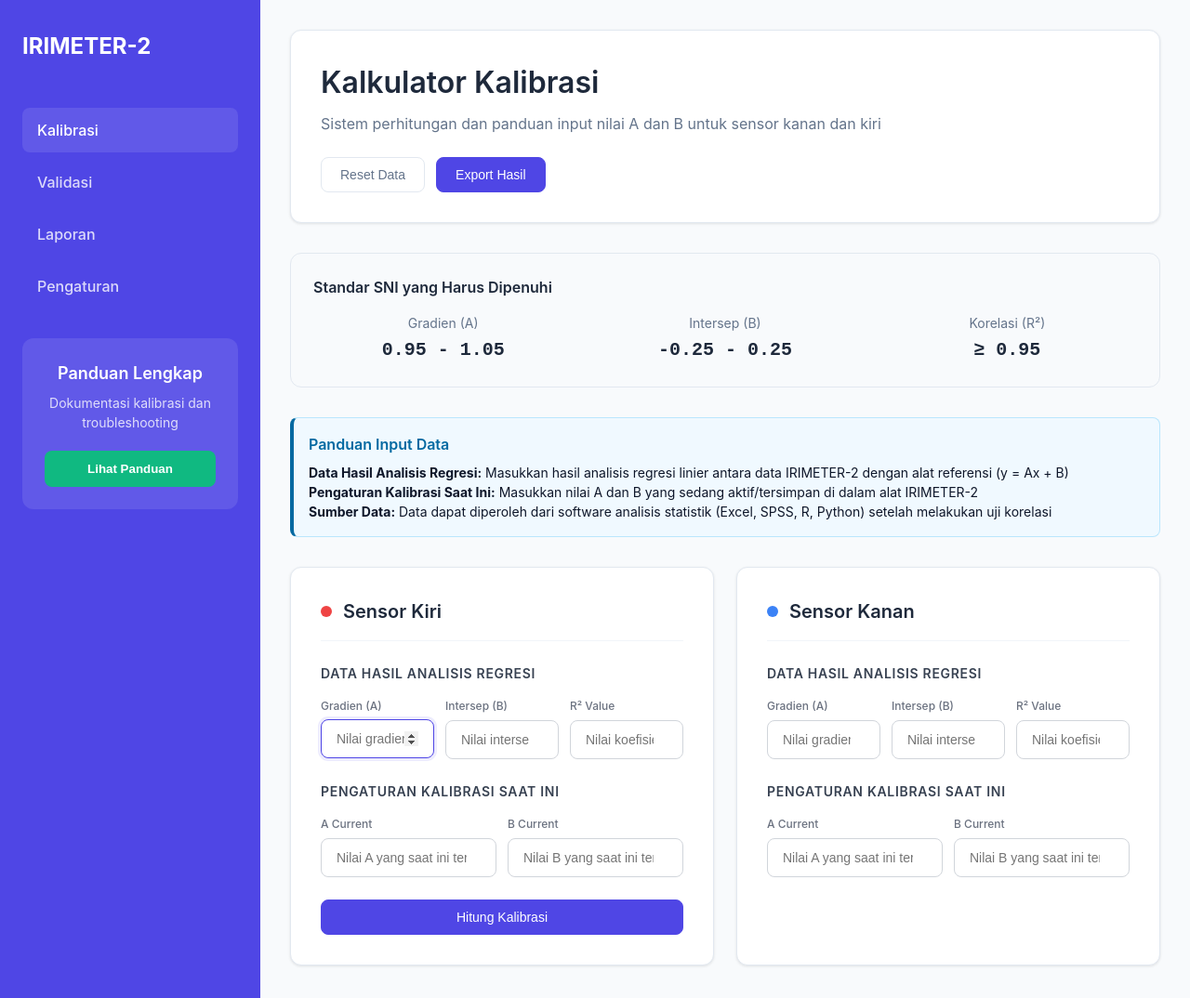
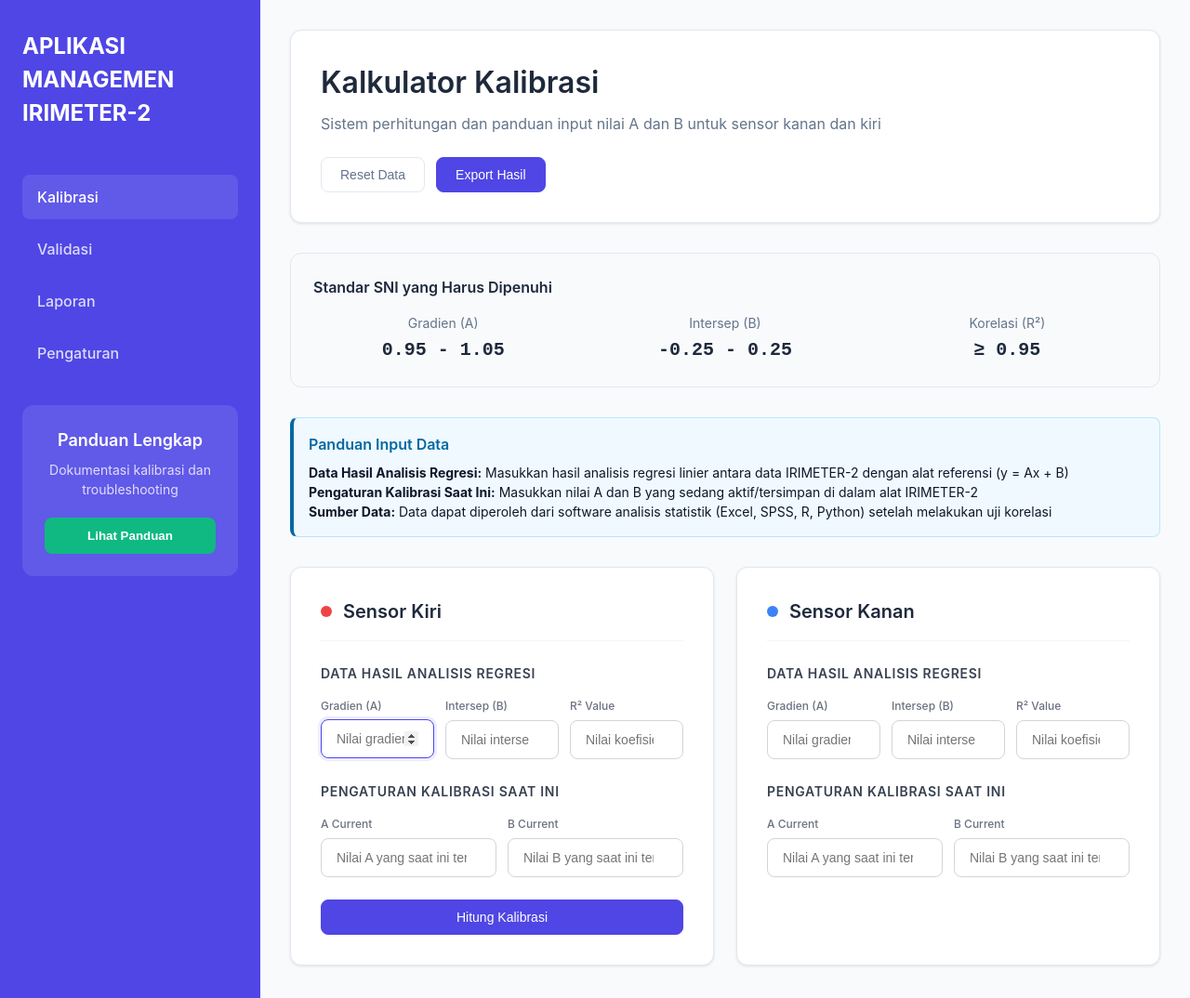
Before and after one commit to adjie9999/irimeter-calibration, a plain HTML site: page index.html in a window 1280 px wide. Shown: the top 1074 px of the page at 93% size. Drawn offline with Linux system fonts and the light colour scheme.

Commit message:
Update index.html

```diff
--- a/index.html
+++ b/index.html
@@ -438,7 +438,7 @@
 <body>
     <div class="main-container">
         <div class="sidebar">
-            <div class="logo">IRIMETER-2</div>
+            <div class="logo">APLIKASI MANAGEMEN IRIMETER-2</div>
 
             <ul class="nav-menu">
                 <li class="nav-item">
```
